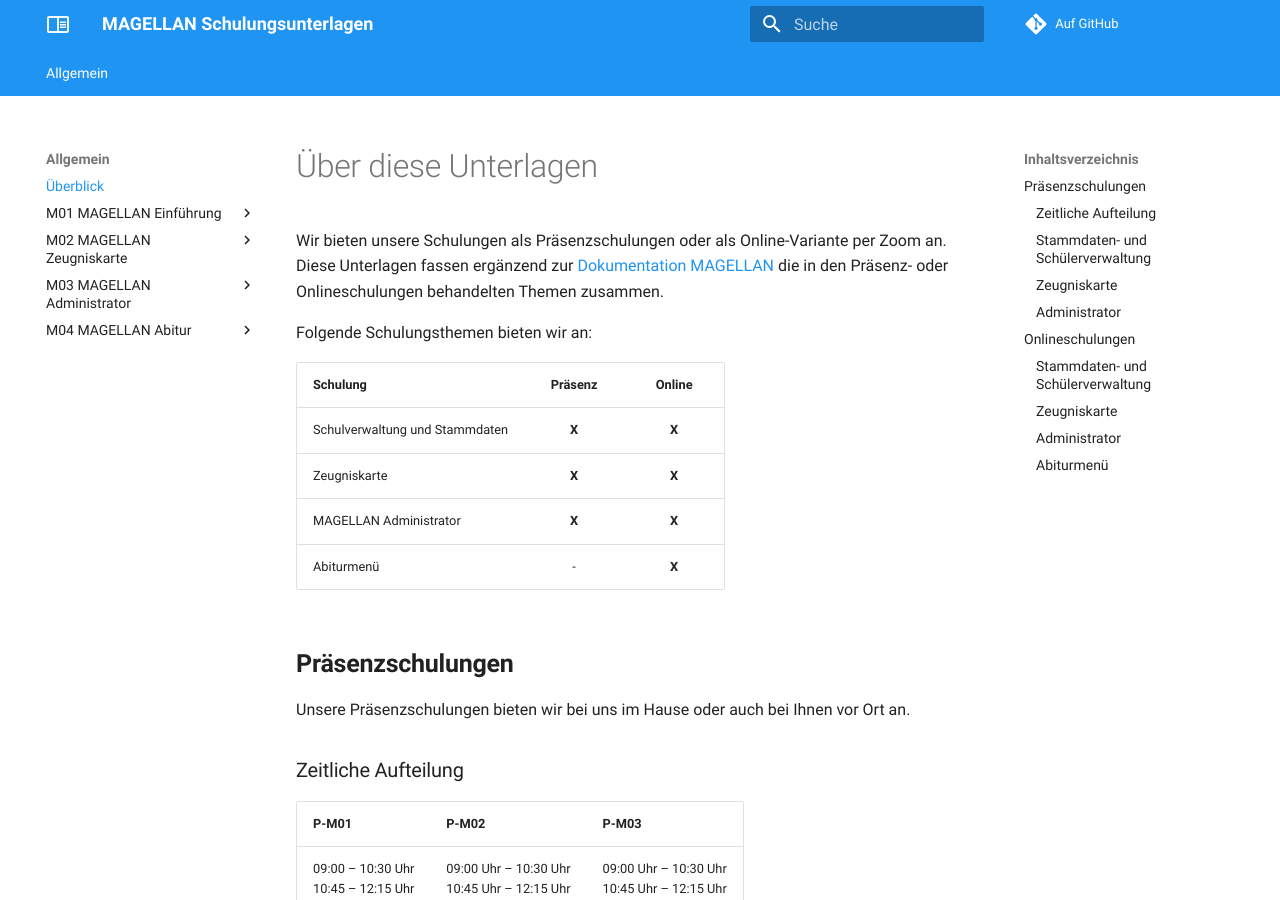
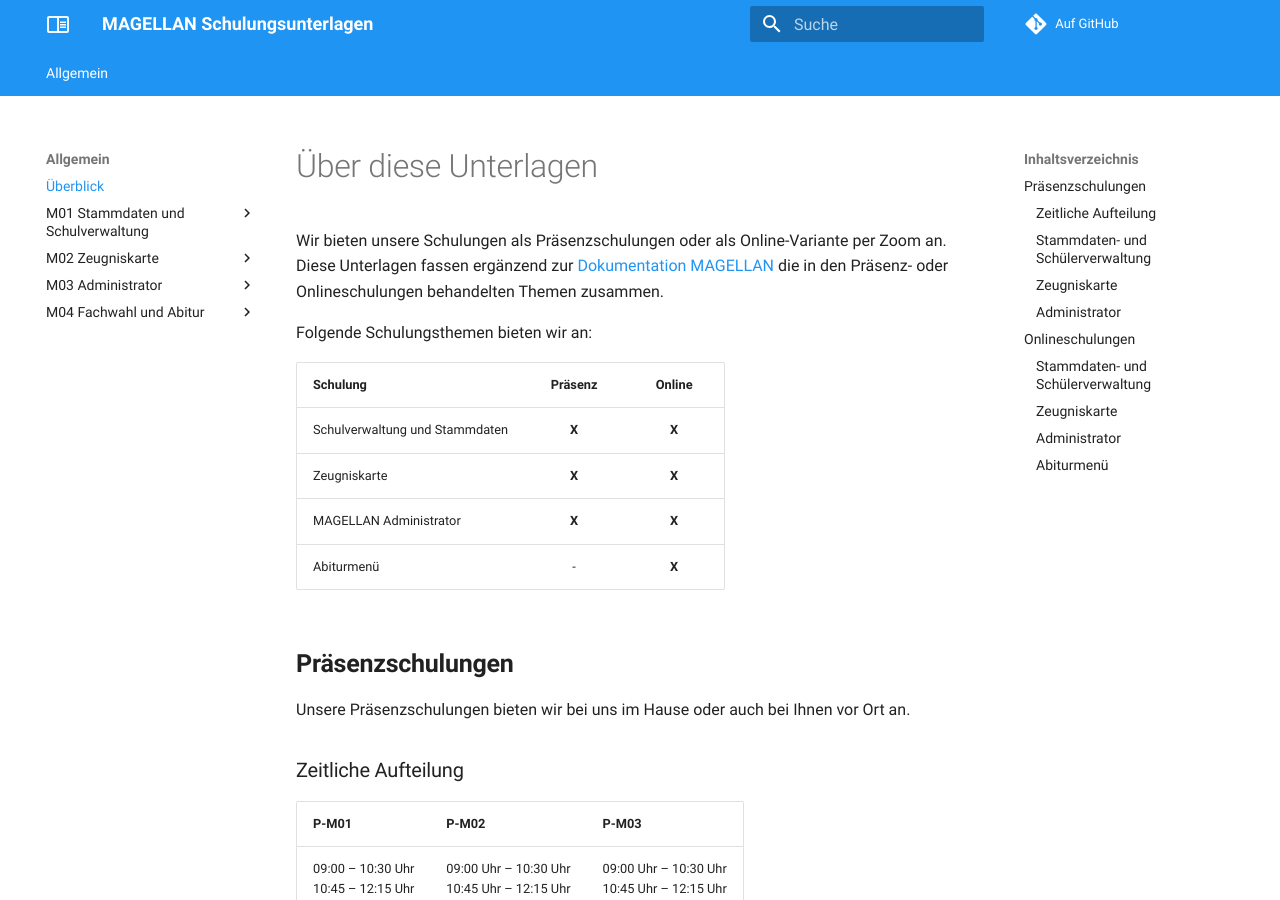
Before and after one commit to stuebersystems/doc.magellan-schulungen.de, an MkDocs documentation site: the page built from docs/index.md, in a window 1280 px wide and 900 px high. Built offline with MkDocs 1.6.1 and Material for MkDocs 9.7.7, drawn with Linux system fonts in a browser that asks for light colours; comment, search, counter and statistics services are not loaded.

Commit message:
no message

```diff
--- a/mkdocs.yml
+++ b/mkdocs.yml
@@ -56,16 +56,16 @@ plugins:
 nav:
 - Allgemein:
   - Überblick: index.md
-  - M01 MAGELLAN Einführung:
+  - M01 Stammdaten und Schulverwaltung:
     - Einstieg: m01/02.einstieg.md
     - Laufbahnprozesse: m01/03.laufbahnprozesse.md
     - Registerkarten: m01/04.registerkarten.md
     - Druck, Dokumente: m01/05.druck.md
-  - M02 MAGELLAN Zeugniskarte:
+  - M02 Zeugniskarte:
       - Landesanpassungen: m02/02.landesanpassungen.md
       - Registerkarte Zeugnis: m02/03.register.zeugnis.md
       - Drucken: m02/04.druck.md
-  - M03 MAGELLAN Administrator:
+  - M03 Administrator:
       - Installation: m03/02.installation.md
       - Lizenz: m03/03.lizenz.md
       - Deinstallation: m03/04.deinstallation.md
@@ -75,7 +75,7 @@ nav:
       - Benutzerverwaltung: m03/08.benutzer.md
       - Sichern: m03/09.sichern.md
       - MyMAGELLAN CENTER: m03/10.mymag.md
-  - M04 MAGELLAN Abitur:
+  - M04 Fachwahl und Abitur:
       - Vorbereitung: m04/01.vorbereitungen.md
       - Fachwahl: m04/02.fachwahl.md
       - Abitur: m04/03.abitur.md
```
Also changed, not shown: docs/assets/images/admin_ohne_anmeldung.jpg.
